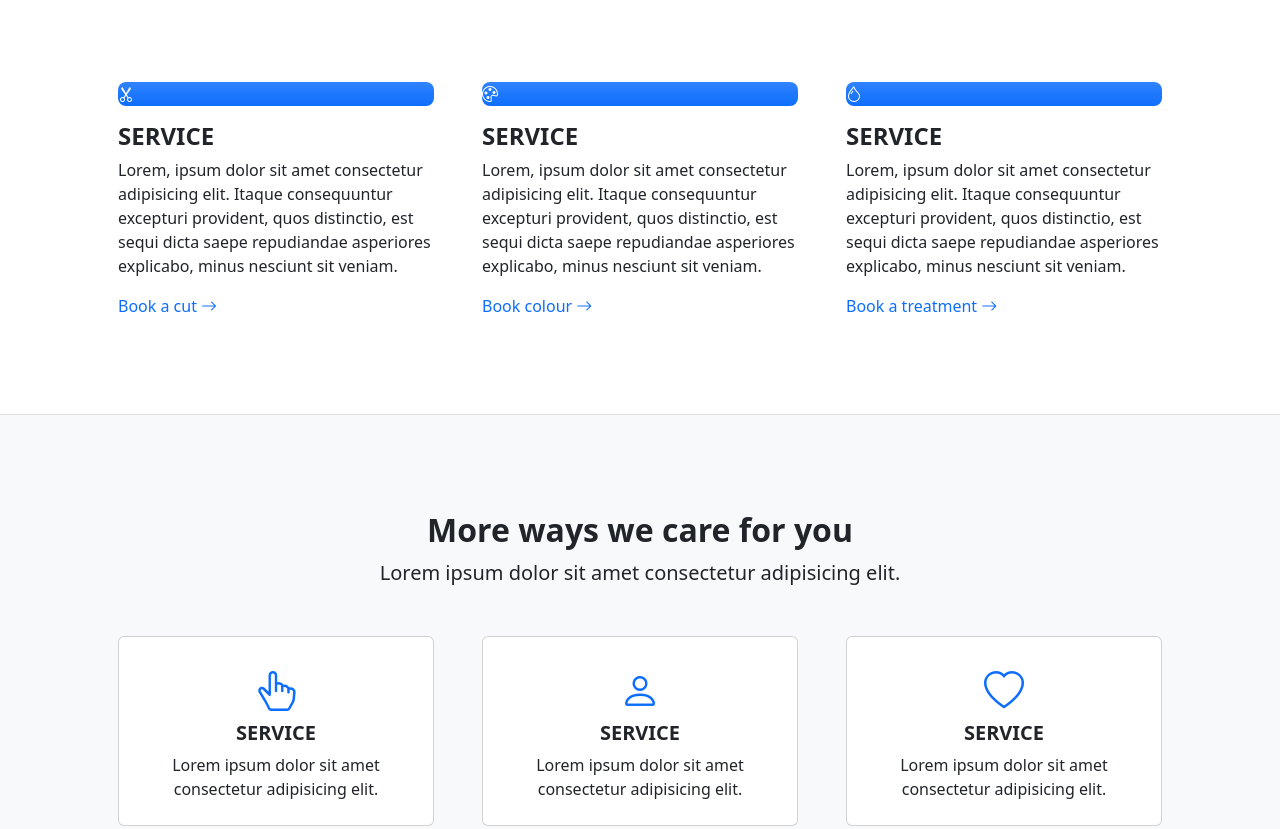
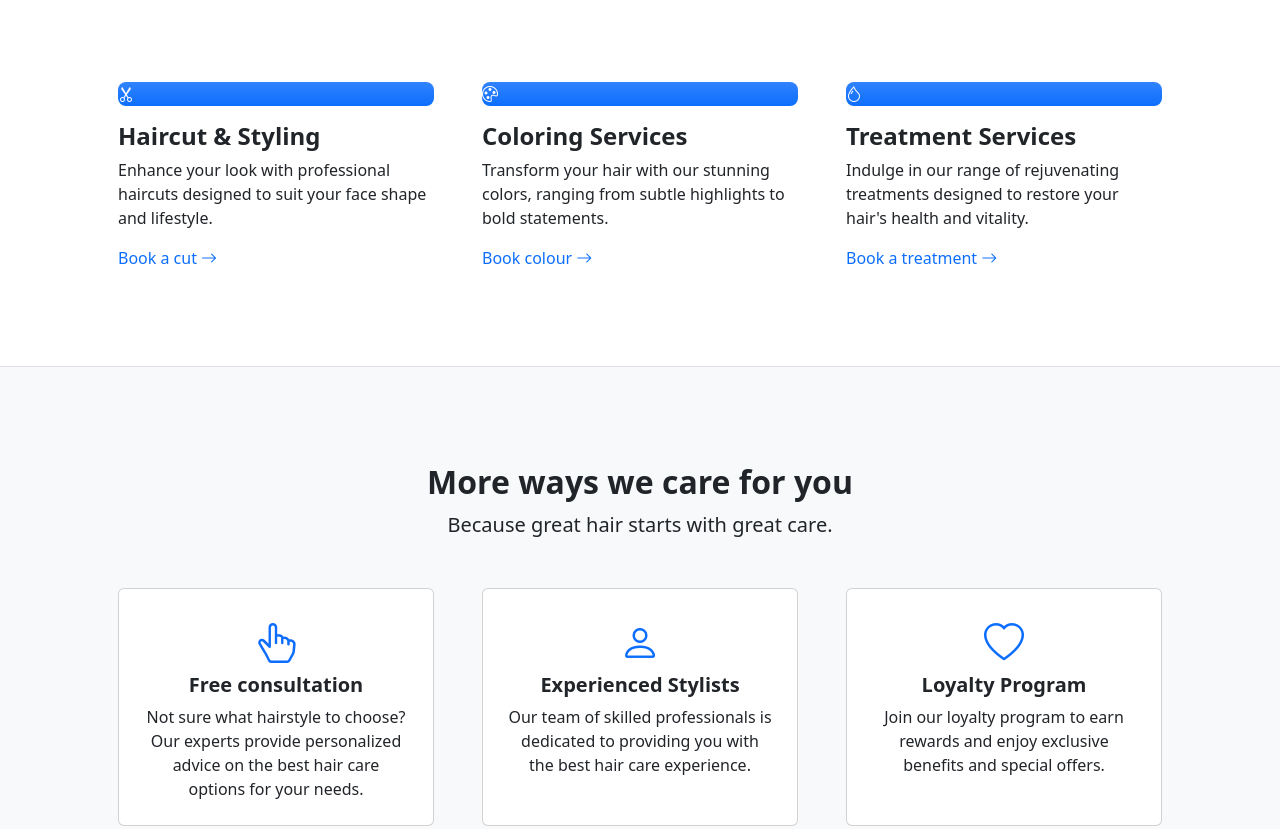
Before and after one commit to brm29/bootstrap-business-redesign, a plain HTML site: page index.html in a window 1280 px wide. Shown: the part 460-1289 px from the top of the page. Drawn offline with nearby package versions, Linux system fonts and the light colour scheme.

Commit message:
Replace placeholder content with real service names and descriptions

```diff
--- a/index.html
+++ b/index.html
@@ -60,20 +60,20 @@
       <div class="row gx-5">
         <div class="col-lg-4 mb-5 mb-lg-0">
           <div class="feature bg-primary bg-gradient text-white rounded-3 mb-3"><i class="bi bi-scissors"></i></div>
-          <h2 class="h4 fw-bolder">SERVICE</h2>
-          <p>Lorem, ipsum dolor sit amet consectetur adipisicing elit. Itaque consequuntur excepturi provident, quos distinctio, est sequi dicta saepe repudiandae asperiores explicabo, minus nesciunt sit veniam.</p>
+          <h2 class="h4 fw-bolder">Haircut & Styling</h2>
+          <p>Enhance your look with professional haircuts designed to suit your face shape and lifestyle.</p>
           <a class="text-decoration-none" href="#contact">Book a cut <i class="bi bi-arrow-right"></i></a>
         </div>
         <div class="col-lg-4 mb-5 mb-lg-0">
           <div class="feature bg-primary bg-gradient text-white rounded-3 mb-3"><i class="bi bi-palette"></i></div>
-          <h2 class="h4 fw-bolder">SERVICE</h2>
-          <p>Lorem, ipsum dolor sit amet consectetur adipisicing elit. Itaque consequuntur excepturi provident, quos distinctio, est sequi dicta saepe repudiandae asperiores explicabo, minus nesciunt sit veniam.</p>
+          <h2 class="h4 fw-bolder">Coloring Services</h2>
+          <p>Transform your hair with our stunning colors, ranging from subtle highlights to bold statements.</p>
           <a class="text-decoration-none" href="#contact">Book colour <i class="bi bi-arrow-right"></i></a>
         </div>
         <div class="col-lg-4">
           <div class="feature bg-primary bg-gradient text-white rounded-3 mb-3"><i class="bi bi-droplet"></i></div>
-          <h2 class="h4 fw-bolder">SERVICE</h2>
-          <p>Lorem, ipsum dolor sit amet consectetur adipisicing elit. Itaque consequuntur excepturi provident, quos distinctio, est sequi dicta saepe repudiandae asperiores explicabo, minus nesciunt sit veniam.</p>
+          <h2 class="h4 fw-bolder">Treatment Services</h2>
+          <p>Indulge in our range of rejuvenating treatments designed to restore your hair's health and vitality.</p>
           <a class="text-decoration-none" href="#contact">Book a treatment <i class="bi bi-arrow-right"></i></a>
         </div>
       </div>
@@ -85,15 +85,15 @@
     <div class="container px-5 my-5">
       <div class="text-center mb-5">
         <h2 class="fw-bolder">More ways we care for you</h2>
-        <p class="lead mb-0">Lorem ipsum dolor sit amet consectetur adipisicing elit.</p>
+        <p class="lead mb-0">Because great hair starts with great care.</p>
       </div>
       <div class="row gx-5 justify-content-center">
         <div class="col-lg-4 mb-5 mb-lg-0">
           <div class="card h-100">
             <div class="card-body p-4 text-center">
               <i class="bi bi-hand-index-thumb text-primary fs-1 mb-3"></i>
-              <h3 class="h5 fw-bolder">SERVICE</h3>
-              <p class="mb-0">Lorem ipsum dolor sit amet consectetur adipisicing elit.</p>
+              <h3 class="h5 fw-bolder">Free consultation</h3>
+              <p class="mb-0">Not sure what hairstyle to choose? Our experts provide personalized advice on the best hair care options for your needs.</p>
             </div>
           </div>
         </div>
@@ -101,8 +101,8 @@
           <div class="card h-100">
             <div class="card-body p-4 text-center">
               <i class="bi bi-person text-primary fs-1 mb-3"></i>
-              <h3 class="h5 fw-bolder">SERVICE</h3>
-              <p class="mb-0">Lorem ipsum dolor sit amet consectetur adipisicing elit.</p>
+              <h3 class="h5 fw-bolder">Experienced Stylists</h3>
+              <p class="mb-0">Our team of skilled professionals is dedicated to providing you with the best hair care experience.</p>
             </div>
           </div>
         </div>
@@ -110,8 +110,8 @@
           <div class="card h-100">
             <div class="card-body p-4 text-center">
               <i class="bi bi-heart text-primary fs-1 mb-3"></i>
-              <h3 class="h5 fw-bolder">SERVICE</h3>
-              <p class="mb-0">Lorem ipsum dolor sit amet consectetur adipisicing elit.</p>
+              <h3 class="h5 fw-bolder">Loyalty Program</h3>
+              <p class="mb-0">Join our loyalty program to earn rewards and enjoy exclusive benefits and special offers.</p>
             </div>
           </div>
         </div>
```
